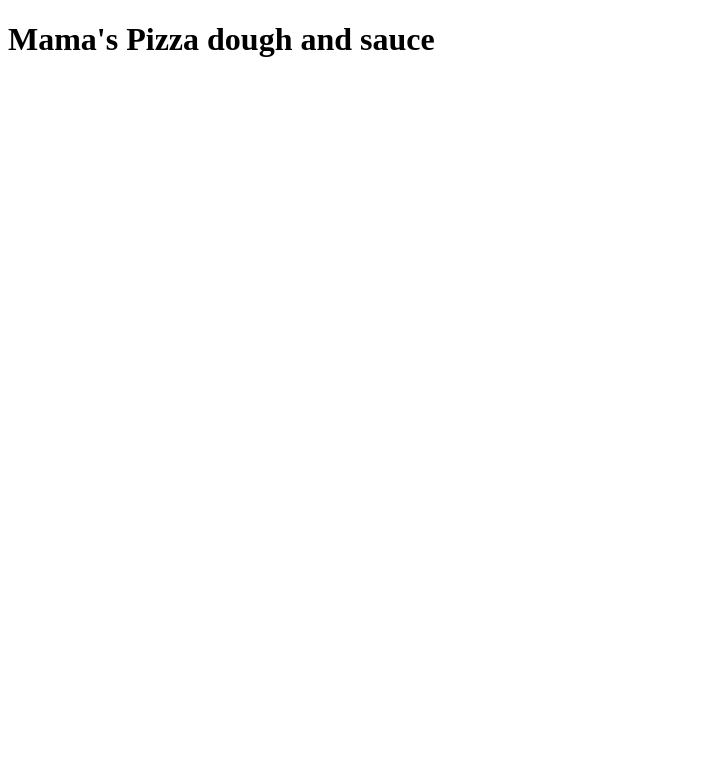
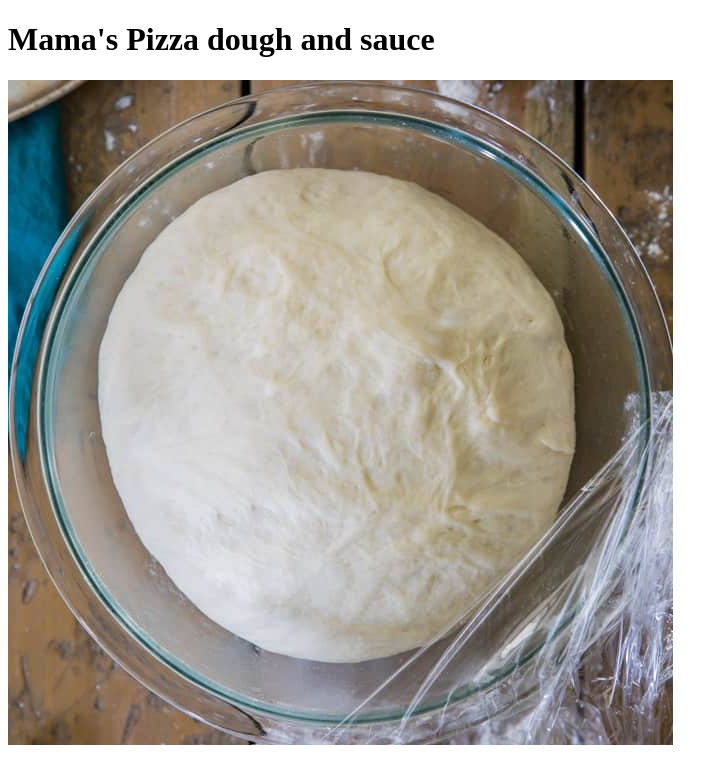
Before and after one commit to HippetyHop/odin-recipes, a plain HTML site: page recipes/pizza.html in a window 1280 px wide. Shown: the whole page, without its empty margins (0-728 px from the left). Drawn offline with Linux system fonts and the light colour scheme.

Commit message:
Renamed intex to index, created images, added pic

```diff
--- a/recipes/pizza.html
+++ b/recipes/pizza.html
@@ -8,6 +8,8 @@
 
   <body>
     <h1>Mama's Pizza dough and sauce</h1>
+    <img src="../images/Mamas-pizza-dough-Recipe-1.jpg">
+
   </body>
 
 </html>
```
Also changed, not shown: images/Mamas-pizza-dough-Recipe-1.jpg (added), intex.html (deleted).
